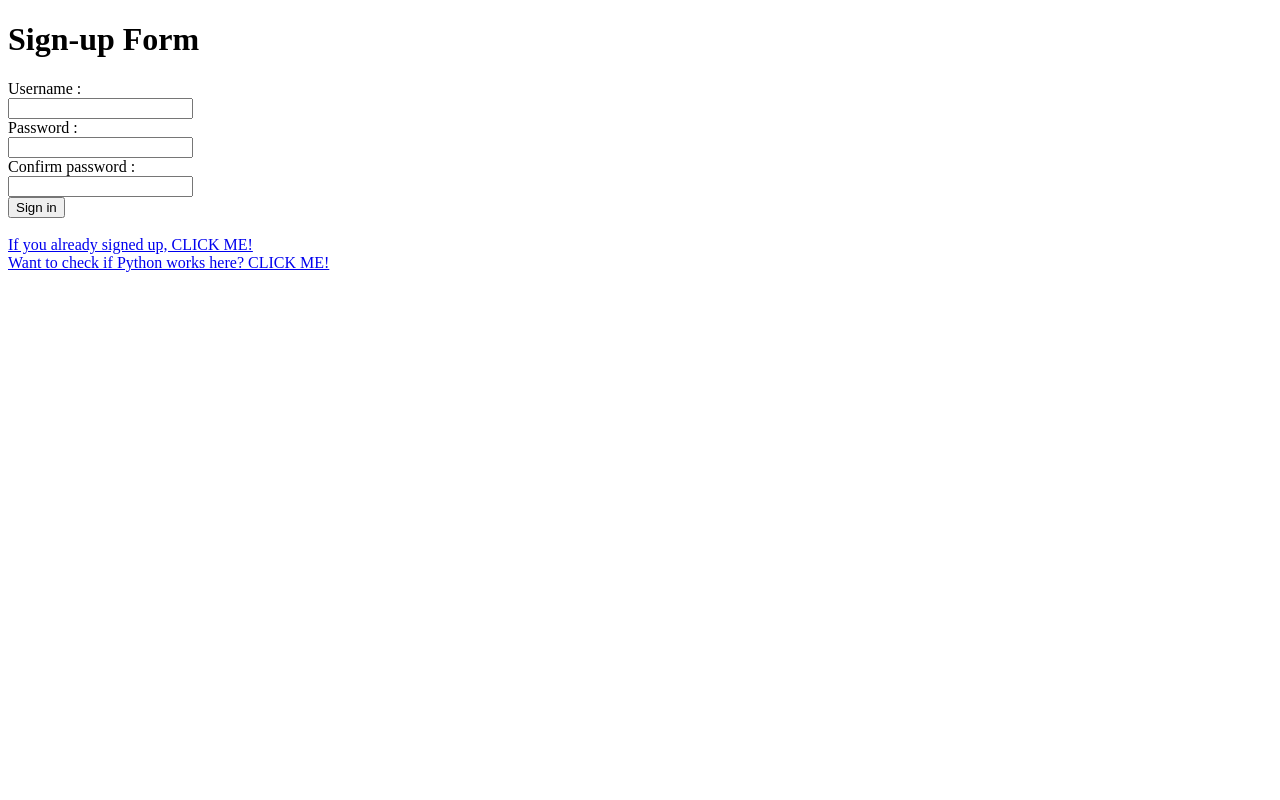
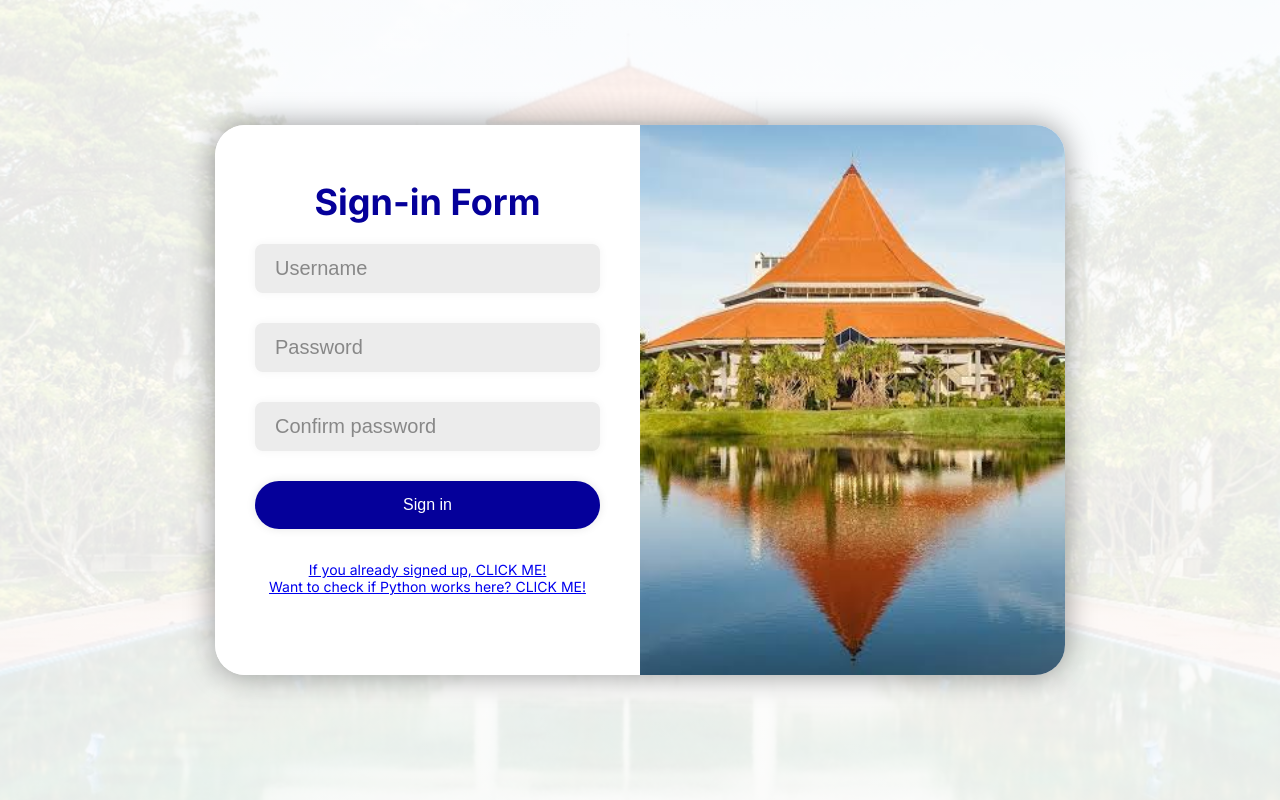
Before and after one commit to UnSmartest/ki_assignment_one, a plain HTML site: page pages/sign-up.html in a window 1280 px wide. Drawn offline with Linux system fonts and the light colour scheme.

Commit message:
Sign up page with UI (subject to change and modification)

```diff
--- a/pages/sign-up.html
+++ b/pages/sign-up.html
@@ -1,32 +1,59 @@
-<!DOCTYPE html>
+<!doctype html>
 <html lang="en">
   <head>
-    <meta charset="UTF-8">
-    <meta name="viewport" content="width=device-width, initial-scale=1.0">
+    <meta charset="UTF-8" />
+    <meta name="viewport" content="width=device-width, initial-scale=1.0" />
     <title>Sign-up Page</title>
+    <link rel="stylesheet" href="style.css" />
+    <!-- this for icon-->
   </head>
   <body>
-    <h1>Sign-up Form</h1>
+    <div class="container">
+      <div class="form-box login">
         <form>
-        <div>
-            <label for="username">Username :</label> <br>
-            <input id="userText" type="text" name="usernameText" required>
+          <h1>Sign-in Form</h1>
+          <div class="input-box">
+            <!-- <label for="username">Username :</label> <br /> -->
+            <input
+              id="userText"
+              type="text"
+              name="usernameText"
+              required
+              placeholder="Username"
+            />
+          </div>
+          <div class="input-box">
+            <!-- <label for="password">Password :</label> <br /> -->
+            <input
+              id="pass1"
+              type="text"
+              name="passwordText"
+              required
+              placeholder="Password"
+            />
+          </div>
+          <div class="input-box">
+            <!-- <label for="confirmPassword">Confirm password :</label> <br /> -->
+            <input
+              id="pass2"
+              type="text"
+              name="confirmPasswordText"
+              required
+              placeholder="Confirm password"
+            />
           </div>
           <div>
-            <label for="password">Password :</label> <br>
-            <input id="pass1" type="text" name="passwordText" required>
+            <input type="submit" value="Sign in" class="btn" />
           </div>
-        <div>
-            <label for="confirmPassword">Confirm password :</label> <br>
-            <input id="pass2" type="text" name="confirmPasswordText" required>
-        </div>
-        <div>
-            <input type="submit" value="Sign in">
+          <div class="link">
+            <br /><a href="/sign-in">If you already signed up, CLICK ME!</a>
+            <br /><a href="/test">Want to check if Python works here? CLICK ME!</a>
           </div>
         </form>
-    <div>
-        <br><a href="/sign-in">If you already signed up, CLICK ME!</a>
-        <br><a href="/test">Want to check if Python works here? CLICK ME!</a>
+      </div>
+      <div class="img-box">
+        <img src="img/images.jpg" />
+      </div>
     </div>
 
     <script>
@@ -51,12 +78,13 @@
 
         try {
           const response = await fetch("/users", {
-                    method: "GET"
+            method: "GET",
           });
           const result = await response.json();
 
-                for(let i = 0 ; i < result.users.length ; i++){ //yes, this is an O(n) but who cares, we're not working with 32493247932 users
-                    if(result.users[i].usernameText === userText){
+          for (let i = 0; i < result.users.length; i++) {
+            //yes, this is an O(n) but who cares, we're not working with 32493247932 users
+            if (result.users[i].usernameText === userText) {
               alert("Username already exists!");
               return;
             }
@@ -67,7 +95,7 @@
         }
 
         console.log(passText, confPassText);
-            if(passText != confPassText){
+        if (passText != confPassText) {
           alert("Values in 'Password' and 'Confirm password' do not match.");
           return;
         }
@@ -76,7 +104,7 @@
         try {
           const response = await fetch("/sign-up", {
             method: "POST",
-                    body: new URLSearchParams(userData)
+            body: new URLSearchParams(userData),
           });
           const result = await response.text();
           console.log(result);
@@ -84,8 +112,7 @@
         } catch (error) {
           console.error(error);
         }
-        })
+      });
     </script>
-
   </body>
 </html>
--- a/pages/style.css
+++ b/pages/style.css
@@ -82,7 +82,7 @@ form{
   font-size: 20px;
 }
 
-.forgot-link{
+.link{
   margin: 15px 0 15px;
   font-size: 14px;
   color: #333;
@@ -101,6 +101,12 @@ form{
   outline: none;
   border: none;
   cursor: pointer;
+  transition: 0.2s;
+}
+
+.btn:hover{
+    background: #020045;
+    transform: translateY(-1px);
 }
 
 .container p {
```
Also changed, not shown: pages/sign-in.html (+39 -18 lines). Lines whose indentation alone changed are shown as unchanged.
